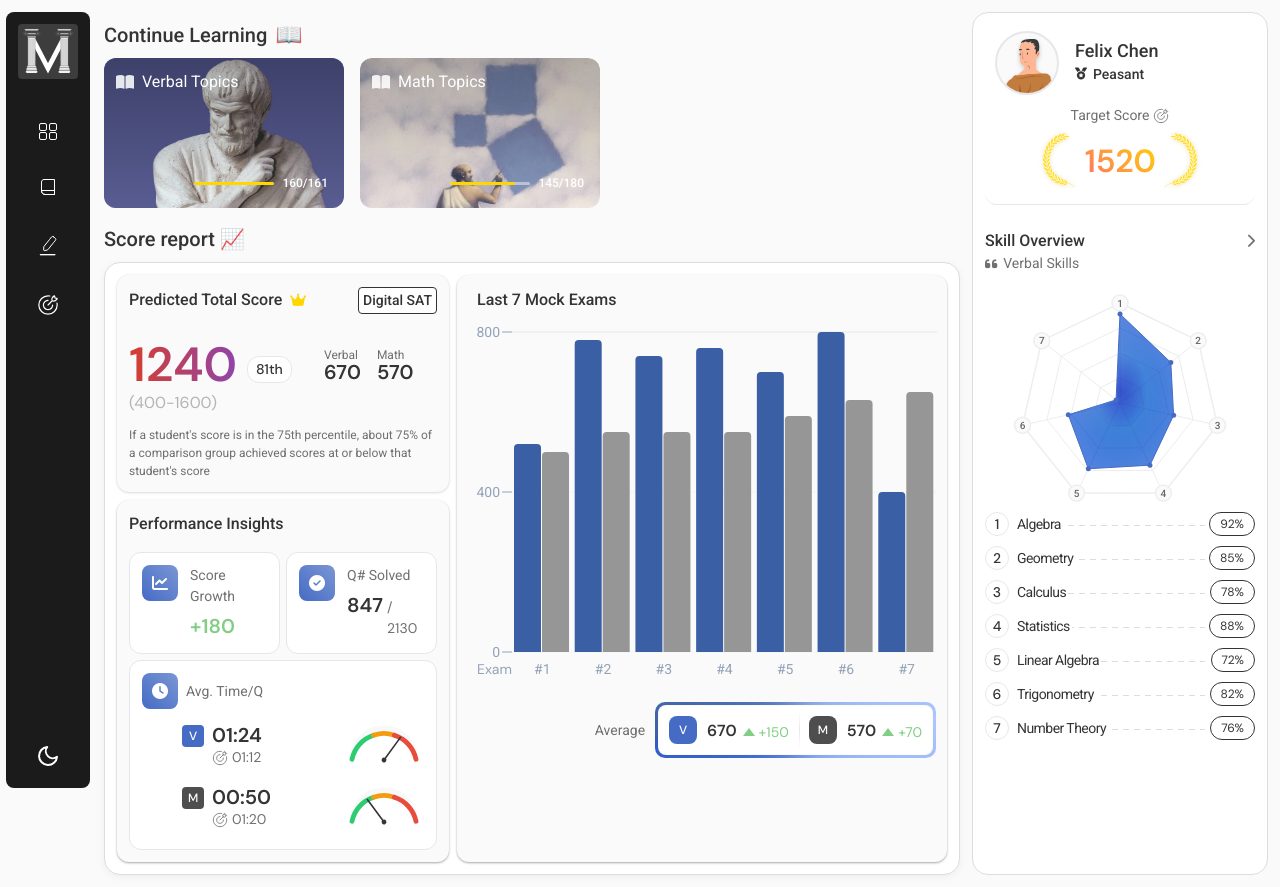
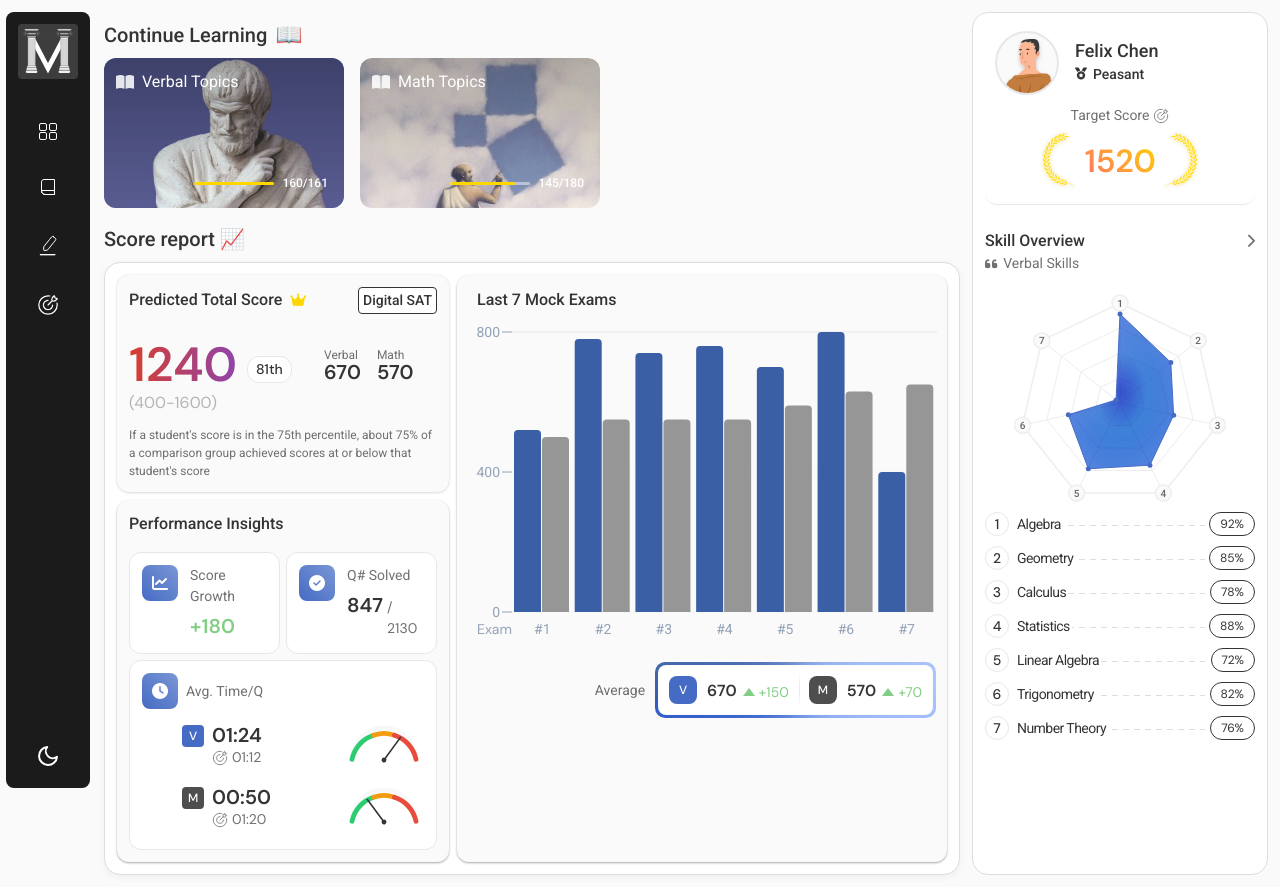
Before and after one commit to Orujhimaru/max_odyssey, a React (Vite) app: page / in a window 1280 px wide. Built offline with nearby package versions, Linux system fonts and the light colour scheme; a web font is replaced by a local one.

Commit message:
design: changed bar height, too much hassle for now

```diff
--- a/src/components/ScoreColumnComponent/ScoreColumnGraph/ScoreColumn.jsx
+++ b/src/components/ScoreColumnComponent/ScoreColumnGraph/ScoreColumn.jsx
@@ -159,7 +159,7 @@ export default function ScoreColumnGraph() {
             <div className="chart-header">
               <h3 className="chart-title">Last {examCount} Mock Exams</h3>
             </div>
-            <ResponsiveContainer width="100%" height={390} ref={chartRef}>
+            <ResponsiveContainer width="100%" height={350} ref={chartRef}>
               <BarChart
                 data={displayData}
                 margin={{
```
